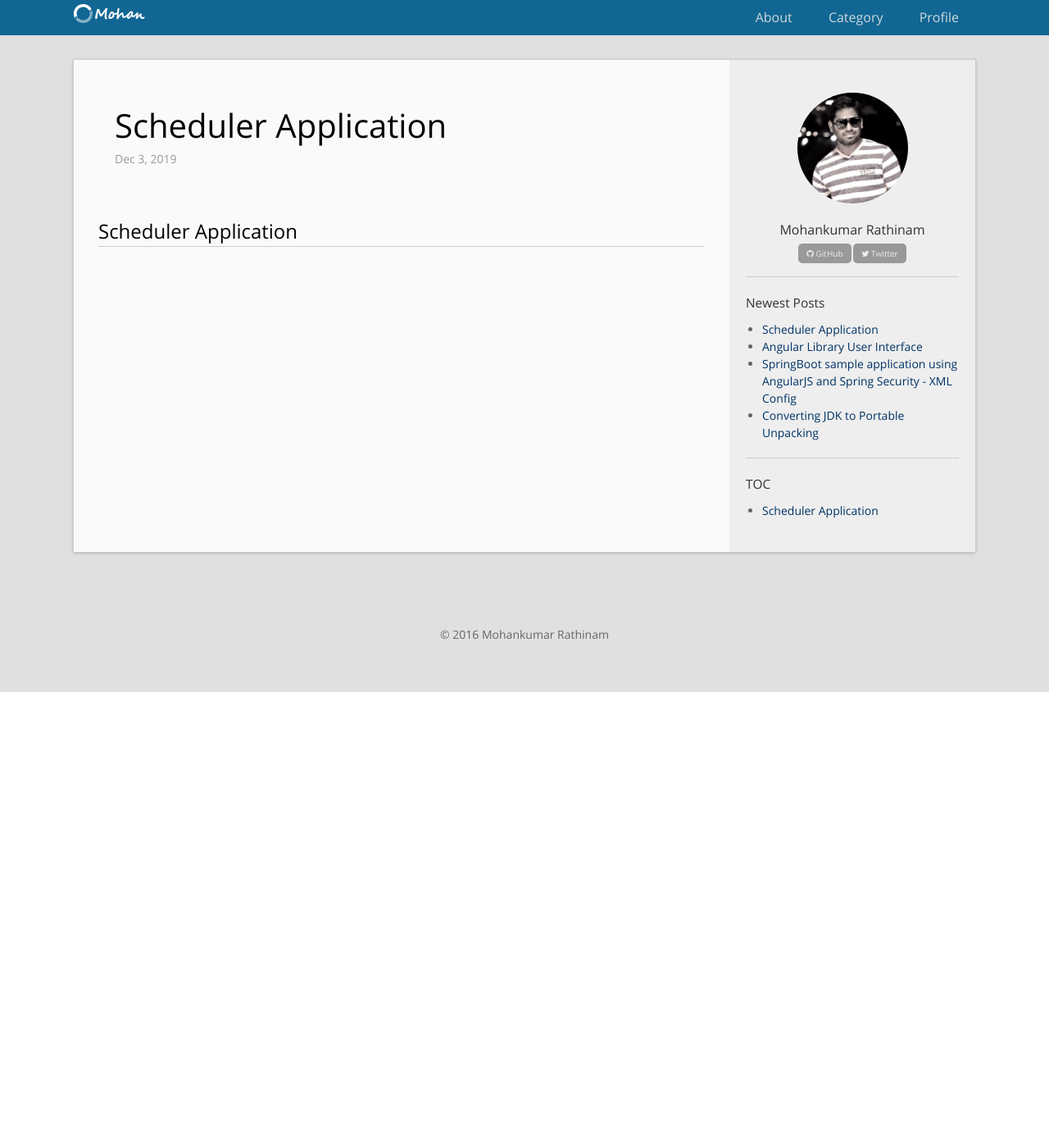
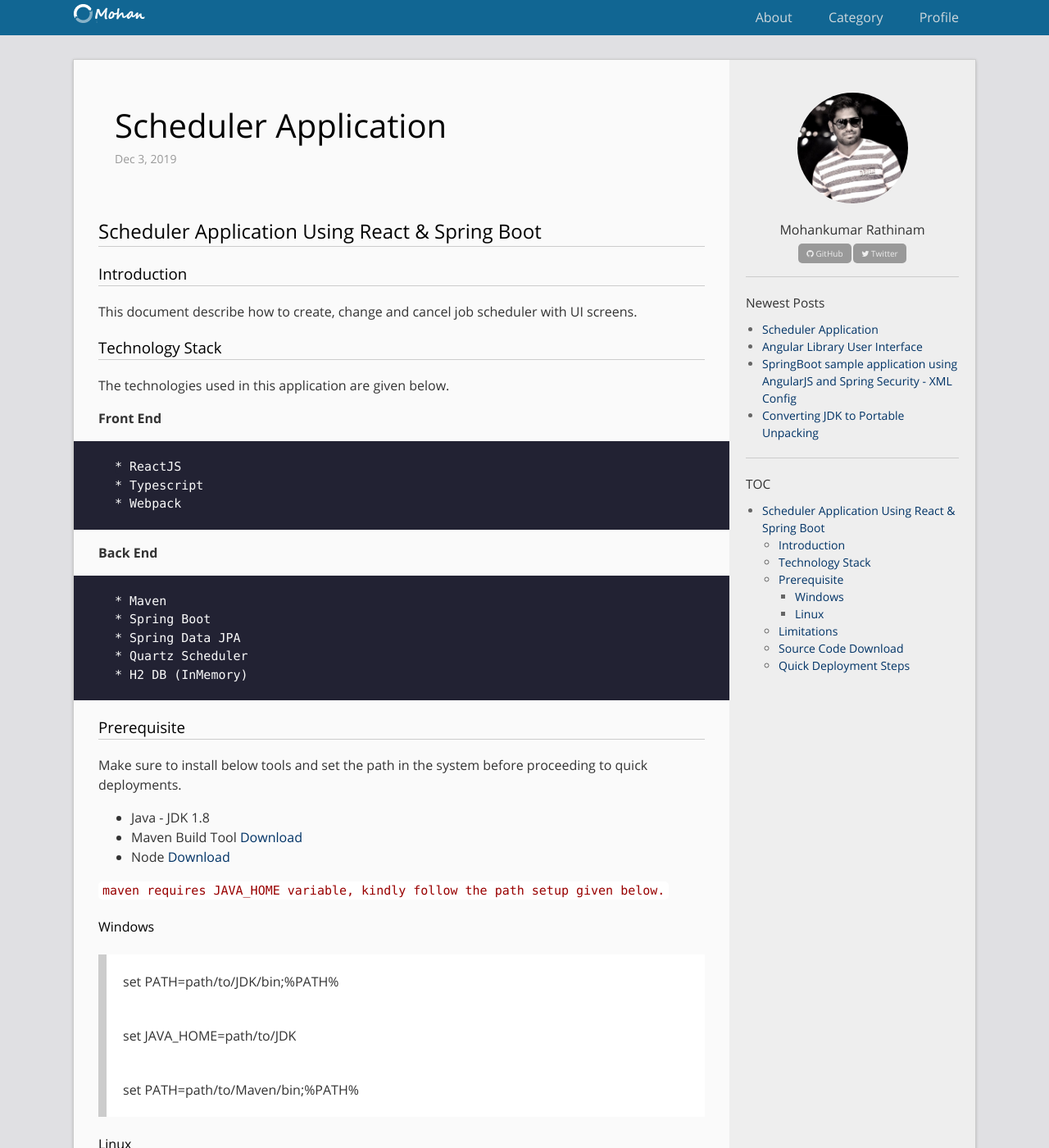
Before and after one commit to mohancse1707/mohan.github.com, a Jekyll site: the page built from _posts/2019-12-03-Scheduler-Application.md, in a window 1280 px wide and 1400 px high. Shown: the whole window at 82% size. Built offline with Jekyll 4.4.1, drawn with Linux system fonts in a browser that asks for light colours; our own code applies the rules of GitHub Pages for plain Markdown files; comment, search, counter and statistics services are not loaded; some of the changed text lies outside the part shown.

Commit message:
Update 2019-12-03-Scheduler-Application.md

````diff
--- a/_posts/2019-12-03-Scheduler-Application.md
+++ b/_posts/2019-12-03-Scheduler-Application.md
@@ -1 +1,74 @@
-## Scheduler Application
+## Scheduler Application Using React & Spring Boot
+
+### Introduction
+
+This document describe how to create, change and cancel job scheduler with UI screens.
+
+### Technology Stack
+
+The technologies used in this application are given below.
+
+   **Front End**
+
+    * ReactJS
+    * Typescript
+    * Webpack
+
+   **Back End**
+
+    * Maven
+    * Spring Boot
+    * Spring Data JPA
+    * Quartz Scheduler
+    * H2 DB (InMemory)
+
+### Prerequisite
+
+Make sure to install below tools and set the path in the system before proceeding to quick deployments.
+
+* Java - JDK 1.8
+* Maven Build Tool [Download][Maven]
+* Node [Download][Node]
+
+``` maven requires JAVA_HOME variable, kindly follow the path setup given below.```
+
+#### Windows
+
+> set PATH=path/to/JDK/bin;%PATH%
+
+> set JAVA_HOME=path/to/JDK
+
+> set PATH=path/to/Maven/bin;%PATH%
+
+#### Linux
+
+> set PATH=path/to/JDK/bin;$PATH
+
+> export JAVA_HOME=path/to/JDK
+
+> set PATH=path/to/Maven/bin;$PATH
+
+### Limitations
+
+In order to check the priority job execution, I have considered frequency as corn expression (String) because I have tried considering frequency as seconds (number) but there is a difference in seconds / milliseconds while trying to create same Job frequency twice.
+
+### Source Code Download
+
+If you have the GIT you can clone the application using below link else use the direct download link.
+
+> git clone https://github.com/mohancse1707/mk-sch-webapp.git
+
+[Direct Download][Direct Download]
+
+### Quick Deployment Steps
+
+After setting Java & Maven in path, execute the below command to start the application.
+
+> mvn spring-boot:run
+
+once started hit this URL: [http://localhost:8080/#/](http://localhost:8080/#/)
+
+
+[Direct Download]: https://github.com/mohancse1707/mk-sch-webapp.git
+[Maven]:https://repo.maven.apache.org/maven2/org/apache/maven/apache-maven/3.5.4/apache-maven-3.5.4-bin.zip
+[Node]:https://nodejs.org/download/release/v10.15.3/
````
